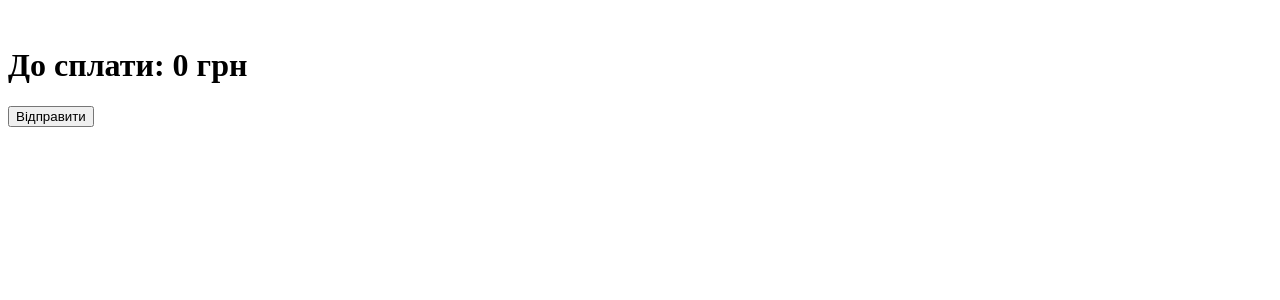
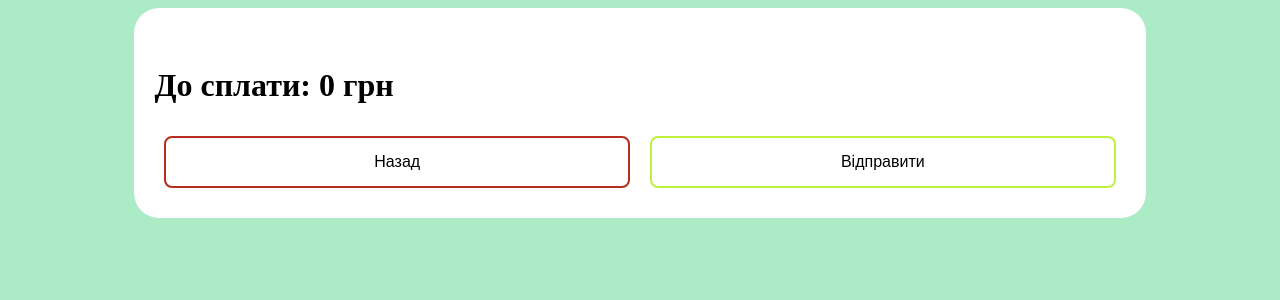
Before and after one commit to supperdoggy/Elish, a Flask app: page /bill in a window 1280 px wide. Shown: the top 300 px of the page. Run offline with Flask 2, Linux system fonts and the light colour scheme; a user stored in the database is signed in; data that the repository does not hold is empty; parts of the project's set-up code (start-up, migrations or seed data) failed here and were passed over.

Commit message:
new bill template, also new delete button in index.html

```diff
--- a/app.py
+++ b/app.py
@@ -12,6 +12,7 @@ from constants import *
 # TODO: Fill db with items via telegram bot
 # TODO: short, long cut
 # TODO: make it possible to write amout of paint
+# TODO: bill template
 
 
 # declaring app and template folder
--- a/bot.py
+++ b/bot.py
@@ -1,6 +1,8 @@
 import telebot
 from constants import token, MaksId
 import datetime
+
+# TODO: Fill db with items via telegram bot
 
 bot = telebot.TeleBot(token)
 
--- /dev/null
+++ b/static/css/bill.css
@@ -0,0 +1,69 @@
+* {
+    box-sizing: border-box;
+  }
+
+  body{
+    background-color:#ABEBC6;
+  }
+
+  .back{
+    border-radius: 25px;
+    background: white;
+    padding: 20px;
+    width: 80%;
+    margin: 0 auto;
+
+  }
+
+
+  .buttonTrue {
+    background-color: white;
+    border: 2px solid rgb(192, 240, 62);
+    border-radius: 8px;
+    color: black;
+    padding: 15px 32px;
+    text-align: center;
+    text-decoration: none;
+    display: inline-block;
+    font-size: 16px;
+    transition-duration: 0.4s;
+    width: 100%;
+  }
+
+  .buttonFalse {
+    background-color: white;
+    border: 2px solid rgb(181, 46, 31);
+    border-radius: 8px;
+    color: black;
+    padding: 15px 32px;
+    text-align: center;
+    text-decoration: none;
+    display: inline-block;
+    font-size: 16px;
+    transition-duration: 0.4s;
+    width: 100%;
+  }
+
+  .buttonFalse:hover {
+    background-color: rgb(181, 46, 31); /* Green */
+    color: white;
+  }
+
+  .buttonTrue:hover {
+    background-color: rgb(145, 184, 38); /* Green */
+    color: white;
+  }
+
+  .column {
+
+    float: left;
+    width: 50%;
+    padding: 10px;
+  }
+
+  /* Clear floats after the columns */
+  .row:after {
+    content: "";
+    display: table;
+    clear: both;
+  }
--- a/templates/bill.html
+++ b/templates/bill.html
@@ -4,20 +4,34 @@
     <meta charset="UTF-8">
     <meta name="viewport" content="width=device-width, initial-scale=1.0">
     <meta http-equiv="X-UA-Compatible" content="ie=edge">
+    <link rel="stylesheet" href="static/css/bill.css">
     <title>Bill</title>
 </head>
 <body>
-    <div>
-        {% for n in basket %}
-                <h2>{{n.name}}: {{n.price}}</h2>
-                <h3>Кількість: {{n.howMany}}</h3>
+    <div class="back">
+        <div style="text-align: center;">
+            {% for n in basket %}
+            <h2>{{n.name}}: {{n.price}}</h2>
+            <h3>Кількість: {{n.howMany}}</h3>
         {% endfor %}
         <br>
+        </div>
+
         <h1>До сплати: {{total}} грн</h1>
-
-        <form action="/checkout">
-            <input type="submit" value="Відправити">
-        </form>
+        <div style="text-align: center;">
+            <div class="row">
+                <div class="column">
+                    <form action="/">
+                        <input class="buttonFalse" type="submit" value="Назад">
+                    </form>
+                </div>
+                <div class="column">
+                    <form action="/checkout">
+                        <input class="buttonTrue" type="submit" value="Відправити">
+                    </form>
+                </div>
+            </div>
+        </div>
     </div>
 </body>
 </html>
```
Also changed, not shown: static/css/index.css (+13 -0 lines), templates/index.html (+13 -6 lines), main.db.
